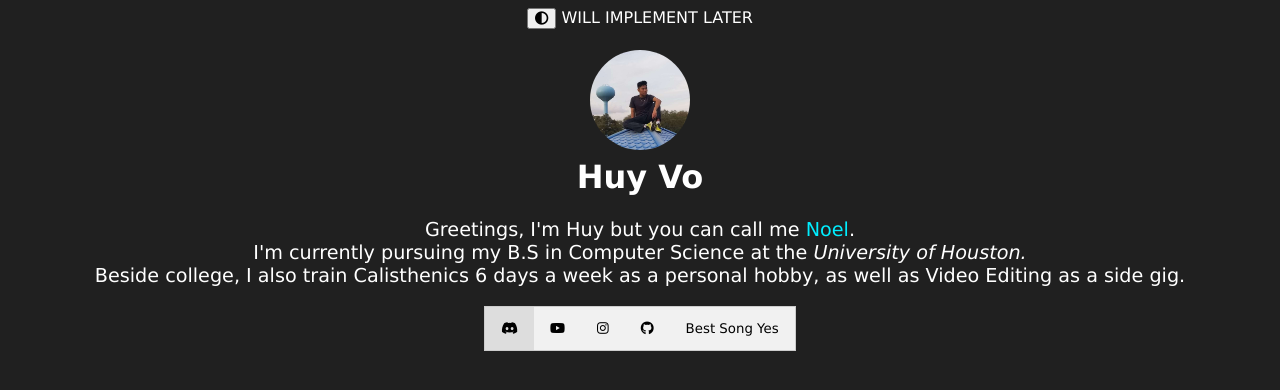
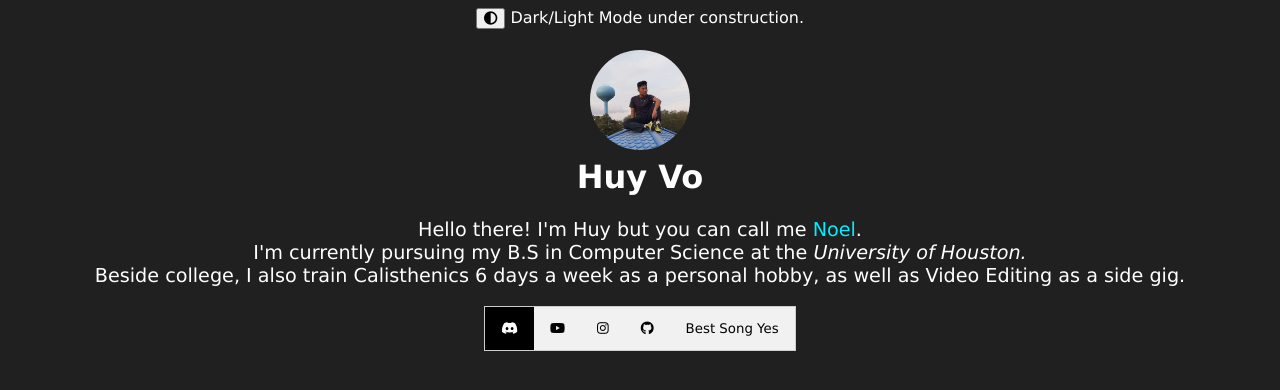
Before and after one commit to AbsolutelyBeginner/deeznuts, a plain HTML site: page index.html in a window 1280 px wide. In both pictures the pointer is over the button 509 px from the left and 328 px from the top of the page. Drawn offline with Linux system fonts and the light colour scheme.

Commit message:
add a bit

```diff
--- a/index.html
+++ b/index.html
@@ -11,7 +11,7 @@
 </head>
 <body>
     <div class="darklightmode">
-        <button class="togglemodes" onclick="darkOrlight()"><i class="fa-solid fa-circle-half-stroke"></i></button> WILL IMPLEMENT LATER
+        <button class="togglemodes" onclick="darkOrlight()"><i class="fa-solid fa-circle-half-stroke"></i></button> Dark/Light Mode under construction.
     </div>
     <div class ="aboutme">
         <h1>
@@ -21,7 +21,7 @@
     </div>
     <div class="intro">
         <p>
-            Greetings, I'm Huy but you can call me <em>Noel</em>. <br>I'm currently pursuing my B.S in Computer Science at the <i id="first">University o</i><i id ="second">f Houston.</i>
+            Hello there! I'm Huy but you can call me <em>Noel</em>. <br>I'm currently pursuing my B.S in Computer Science at the <i id="first">University o</i><i id ="second">f Houston.</i>
             <br>Beside college, I also train Calisthenics 6 days a week as a personal hobby, as well as Video Editing as a side gig.
         </p>
     </div>
--- a/style.css
+++ b/style.css
@@ -64,7 +64,9 @@ img
   /* Change background color of buttons on hover */
   .tab button:hover
   {
-    background-color: #ddd;
+    background-color: #000000;
+    color:rgb(255, 255, 255);
+
   }
 
   /* Create an active/current tablink class */
@@ -84,3 +86,9 @@ img
 {
 
 }
+.togglemodes:hover
+{
+  background-color: #000000;
+  color:rgb(255, 255, 255);
+  transition:0.5s;
+}
```
Also changed, not shown: 1 other file.
